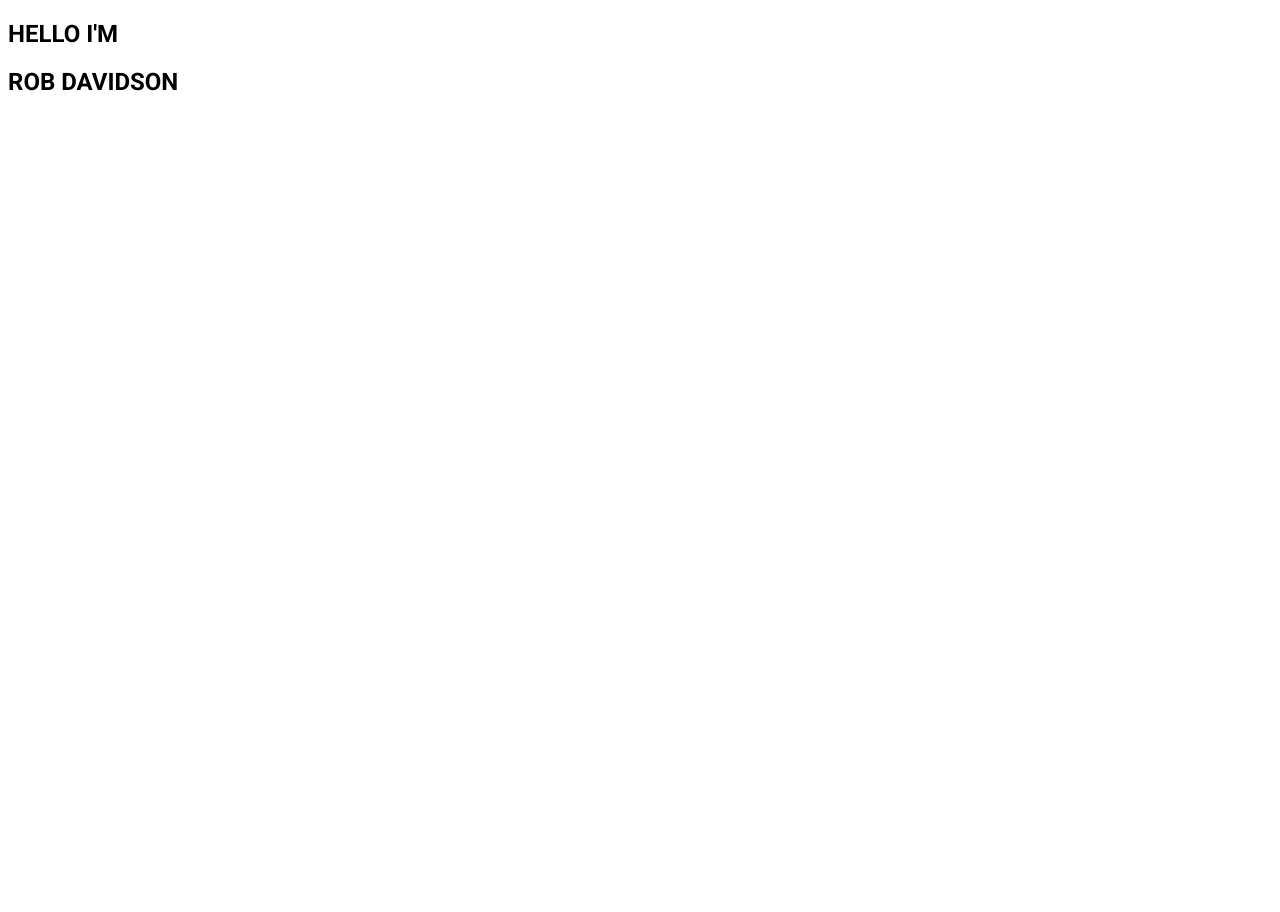
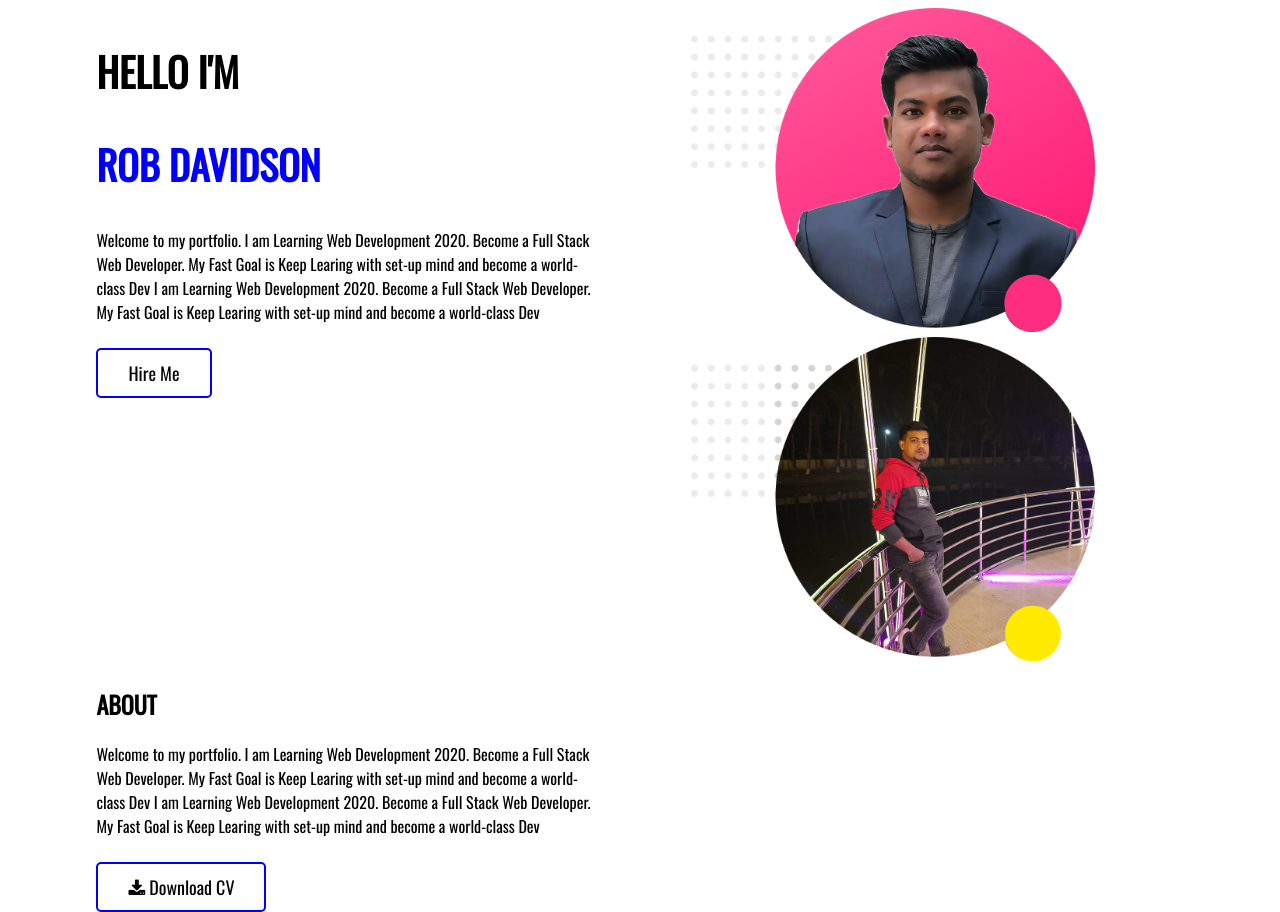
Before and after one commit to Emrande007/personal-portfolio, a plain HTML site: page index.html in a window 1280 px wide. Before the commit the page ends 800 px from the top, so only its background shows below. Drawn offline with nearby package versions, Linux system fonts and the light colour scheme.

Commit message:
update new changes

```diff
--- a/index.html
+++ b/index.html
@@ -4,15 +4,32 @@
     <meta charset="UTF-8">
     <meta name="viewport" content="width=device-width, initial-scale=1.0">
     <link rel="preconnect" href="https://fonts.gstatic.com">
-    <link href="https://fonts.googleapis.com/css2?family=Roboto:wght@400;500;700;900&display=swap" rel="stylesheet">
+    <link href="https://fonts.googleapis.com/css2?family=Oswald&display=swap" rel="stylesheet">
     <link rel="stylesheet" href="style.css">
+    <link rel="stylesheet" href="https://cdnjs.cloudflare.com/ajax/libs/font-awesome/4.7.0/css/font-awesome.min.css">
     <title>Emran Portfolio</title>
 </head>
 <body>
-    <section>
-        <div>
+    <section class="banner-image">
+        <div class="half-width">
             <h2>HELLO I'M</h2>
-            <h2>ROB DAVIDSON</h2>
+            <h2 class="name-highlight">ROB DAVIDSON</h2>
+            <p>Welcome to my portfolio. I am Learning Web Development  2020. Become a Full Stack Web Developer. My Fast Goal is Keep Learing with set-up mind and become a world-class Dev I am Learning Web Development  2020. Become a Full Stack Web Developer. My Fast Goal is Keep Learing with set-up mind and become a world-class Dev </p>
+            <a class="link-button" target="_blank"href="https://www.facebook.com/emran5g">Hire Me</a>
+        </div>
+        <div class="half-width">
+           <img src="images/my-fast.png" alt="">
+        </div>
+    </section>
+    <section class="about-section">
+        <div class="half-width">
+            <img src="images/ima-bg.png" alt="">
+        </div>
+        <div class="half-width">
+            <h1>ABOUT</h1>
+            <P>Welcome to my portfolio. I am Learning Web Development  2020. Become a Full Stack Web Developer. My Fast Goal is Keep Learing with set-up mind and become a world-class Dev I am Learning Web Development  2020. Become a Full Stack Web Developer. My Fast Goal is Keep Learing with set-up mind and become a world-class Dev</P>
+            <a class="link-button" target="_blank"href="https://www.facebook.com/emran5g"><i class="fa fa-download"></i> Download CV</a>
+
         </div>
     </section>
 
--- a/style.css
+++ b/style.css
@@ -1,3 +1,36 @@
 body{
-    font-family: 'Roboto', sans-serif;
+    font-family: 'Oswald', sans-serif;
 }
+.half-width{
+    float: left;
+    padding-left: 2%;
+    margin-left: 5%;
+    width: 40%;
+}
+section{
+    width: 100%;
+}
+.name-highlight{
+    color: blue;
+    font-size: 40px;
+}
+h2{
+    font-size: 40px;
+}
+.half-width img {
+    width: 80%;
+}
+.link-button {
+    text-decoration: none;
+    border: 2px solid;
+    border-color: blue;
+    color: rgb(3, 3, 3);
+    padding: 10px 30px;
+    border-radius: 5px;
+    font-weight: 700px;
+    font-size: 18px;
+
+}
+p {
+    padding-bottom: 20px;
+}
```
Also changed, not shown: images/bg-image-2.png (added), images/ima-bg.png (added), images/image-left.png (added), images/my-fast.png (added).
